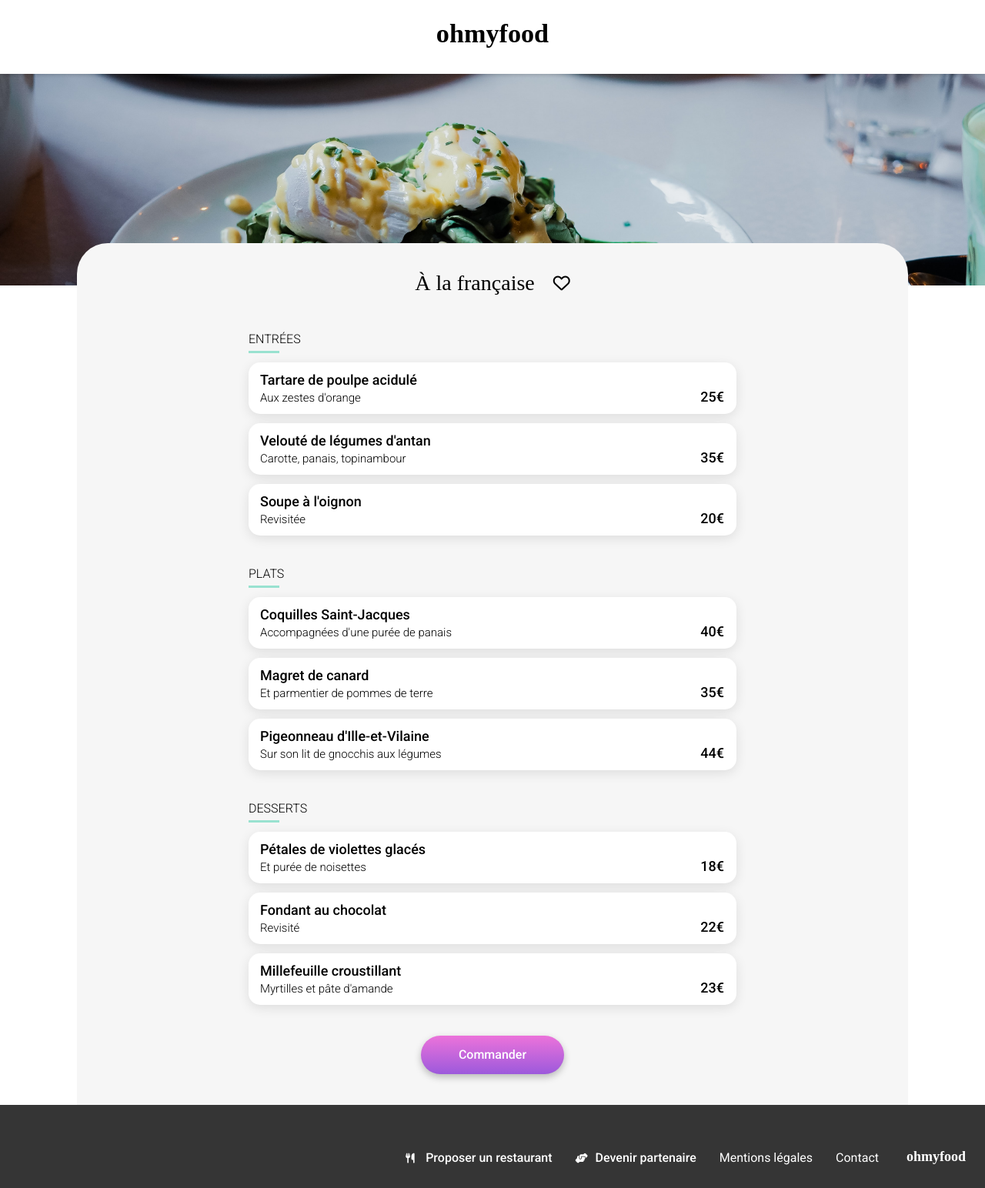
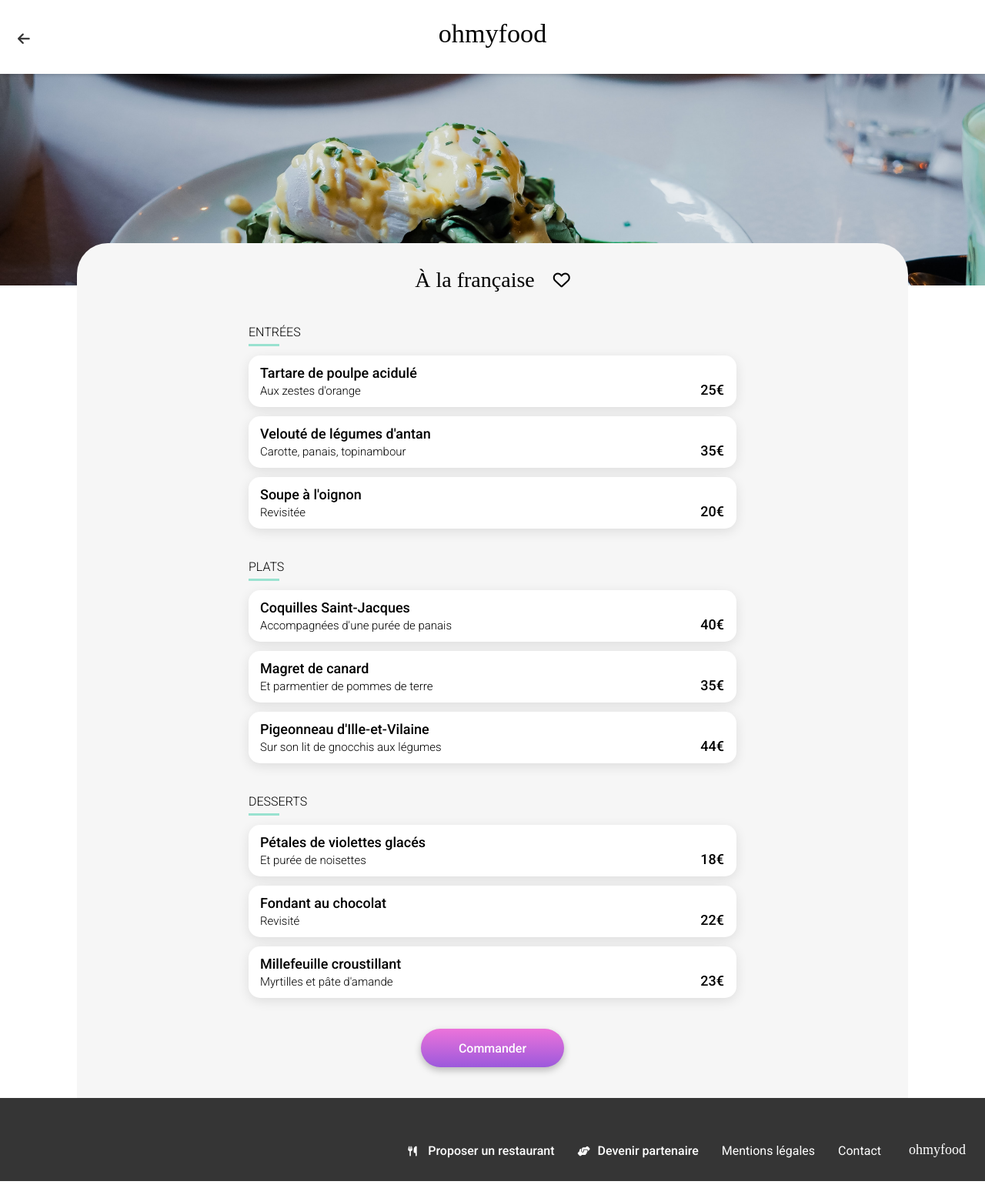
Before and after one commit to VincentRabatel/Ohmyfood, a plain HTML site: page restaurants/restaurant-a-la-francaise.html in a window 1280 px wide. Shown: the whole page at 77% size. Drawn offline with Linux system fonts and the light colour scheme; a web font is replaced by a local one.

Commit message:
Add header's arrow and improve scale animations integration

```diff
--- a/assets/_statics.scss
+++ b/assets/_statics.scss
@@ -1,5 +1,5 @@
-/*********************** VARIABLES ***********************/
-/*********************************************************/
+//////////////////////// VARIABLES ////////////////////////
+///////////////////////////////////////////////////////////
 
 // Background colors
 $color-bg-main: #FFFFFF;
@@ -33,8 +33,8 @@ $gradient-main-reverse--hover: linear-gradient(180deg, #9356DC -11.44%, #FF79DA
 // linear-gradient(0deg, rgba(255, 255, 255, 0.15), rgba(255, 255, 255, 0.15));
 
 
-/******************** PLACEHOLDERS ***********************/
-/*********************************************************/
+/////////////////////// PLACEHODERS ///////////////////////
+///////////////////////////////////////////////////////////
 
 %flex-center {
     display: flex;
@@ -60,5 +60,22 @@ $gradient-main-reverse--hover: linear-gradient(180deg, #9356DC -11.44%, #FF79DA
     justify-content: space-between;
 }
 
-/*********************** MIXINS **************************/
-/*********************************************************/
+
+///////////////////////// MIXINS //////////////////////////
+///////////////////////////////////////////////////////////
+
+@mixin hover-scale($hs-value, $hs-duration) {
+    transition: transform $hs-duration;
+
+    &:hover {
+        transform: scale($hs-value);
+    }
+}
+
+@mixin active-scale($as-value, $as-duration) {
+    transition: transform $as-duration;
+
+    &:active {
+        transform: scale($as-value);
+    }
+}
--- a/assets/style.scss
+++ b/assets/style.scss
@@ -39,20 +39,14 @@ a {
     height: 50px;
     cursor: pointer;
 
-    /* SCALE TRANSITIONS */
-    transition: transform 200ms;
+    /* SCALE TRANSITION */
+    transform: scale(1);
+    @include hover-scale(1.01, 200ms);
+    @include active-scale(0.98, 200ms);
 
-    &:hover {
-        transform: scale(1.005);
-    }
-
-    &:active {
-        transform: scale(0.98);
-    }
 
     /* COLOR TRANSITIONS */
     /* Default style */
-    transform: scale(1);
     background-image: $gradient-main;
     box-shadow: 0px 4px 10px rgba(0, 0, 0, 0.25);
     border: none;
@@ -92,7 +86,6 @@ a {
         font-size: 16px;
         line-height: 19px;
         color: $text-light;
-        padding: 0px 19px;
     }
 }
 
@@ -111,6 +104,7 @@ a {
 }
 
 .logo-ohmyfood {
+    font-weight: 400;
     font-family: 'Shrikhand';
 }
 
@@ -128,6 +122,23 @@ a {
 
     @media (min-width: 769px) { /* Media query for tablets */
         height: 96px;
+    }
+
+    &__arrow {
+        position: absolute;
+        top: 24px; left: 23px;
+
+        color: #353535;
+        font-size: 18px;
+
+        /* SCALE TRANSITION */
+        transform: scale(1);
+        @include hover-scale(1.2, 200ms);
+        @include active-scale(0.9, 200ms);
+
+        @media (min-width: 769px) { /* Media query for tablets */
+            top: 40px;
+        }
     }
 
     &__title {
@@ -203,6 +214,7 @@ a {
     }
 
     &__button {
+        width: 218px;
         margin-top: 27px;
     }
 }
@@ -329,7 +341,7 @@ a {
         background-color: $color-bg-main;
         box-shadow: 0px 4px 15px rgba(0, 0, 0, 0.1);
 
-        position: relative; // // Reminder, this is needed for notification's position: absolute;
+        position: relative; // Reminder, this is needed for notification's position: absolute;
 
         display: flex;
         flex-direction: column;
@@ -378,23 +390,14 @@ a {
     &__card-icon {
         margin: 20px;
         font-size: 22px;
+        cursor: pointer;
+
+        /* SCALE TRANSITION */
+        transform: scale(1);
+        @include hover-scale(1.1, 200ms);
+        @include active-scale(0.95, 200ms);
 
         --fa-style: 400; // Font Awesome regular style
-
-        cursor: pointer;
-
-        /* SCALE TRANSITIONS */
-        transform: scale(1);
-        transition: transform 100ms;
-
-        &:hover {
-            transform: scale(1.1);
-        }
-
-        &:active {
-            transform: scale(0.95);
-        }
-
         /* COLOR TRANSITIONS */
         &:hover {
             --fa-style: 900; // Font Awesome solid style
@@ -405,14 +408,12 @@ a {
         }
     }
 
-
-
     // New restaurant notification //
     &__notif-bloc {
         height: 29px;
         border-radius: 2px;
 
-        position: absolute; // Reminder, the parent bloc need position: relative;
+        position: absolute; // Reminder: the parent bloc need position: relative;
         top: 13px; right: 13px;
 
         @extend %flex-center;
@@ -432,11 +433,6 @@ a {
 
 
 /****************** RESTAURANTS PAGES ********************/
-
-.restaurant-bg {
-
-}
-
 .restaurant-bg img{
     width: 100%;
     height: 275px;
@@ -469,7 +465,6 @@ a {
         font-size: 28px;
         font-weight: 400;
         font-family: 'Shrikhand';
-        line-height: 40.82px;
     }
 
     &__like-icon {
@@ -494,7 +489,6 @@ a {
     &__section-title {
         font-size: 16px;
         font-weight: 300;
-        //line-height: 18.75px;
         text-transform: uppercase;
 
         &::after {
--- a/restaurants/restaurant-a-la-francaise.html
+++ b/restaurants/restaurant-a-la-francaise.html
@@ -28,6 +28,9 @@
     <body>
         <!-- Header -->
         <header class="header">
+            <a class="header__arrow" href="/index.html">
+                <i class="fa-solid fa-arrow-left"></i>
+            </a>
             <!-- <img class="header__title" src="./assets/images/logo/ohmyfood.png" alt="Le logo du site Oh My Food"> -->
             <h1 class="header__title logo-ohmyfood">ohmyfood</h1>
         </header>
```
Also changed, not shown: restaurants/restaurant-la-note-enchantee.html (+3 -0 lines), restaurants/restaurant-la-palette-du-gout.html (+3 -0 lines), restaurants/restaurant-le-delice-des-sens.html (+3 -0 lines), assets/style.css, 1 other file.
